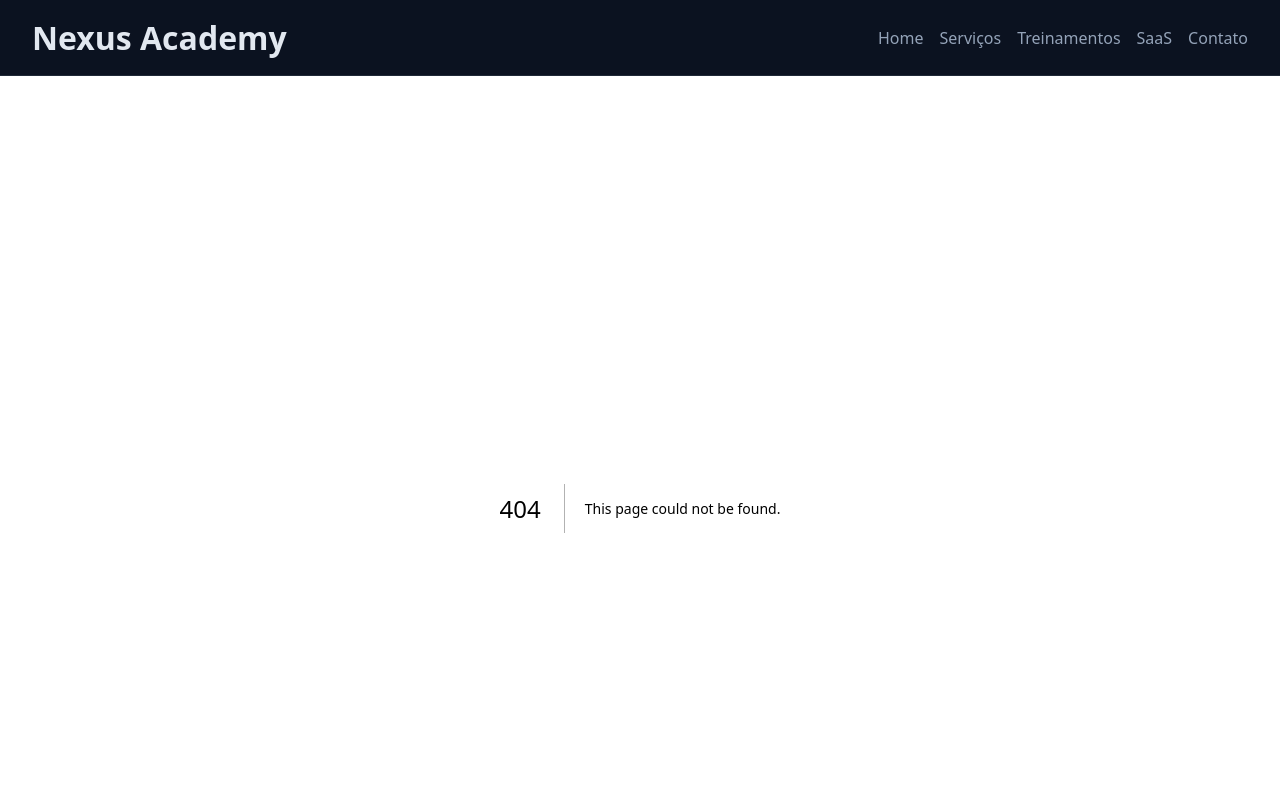
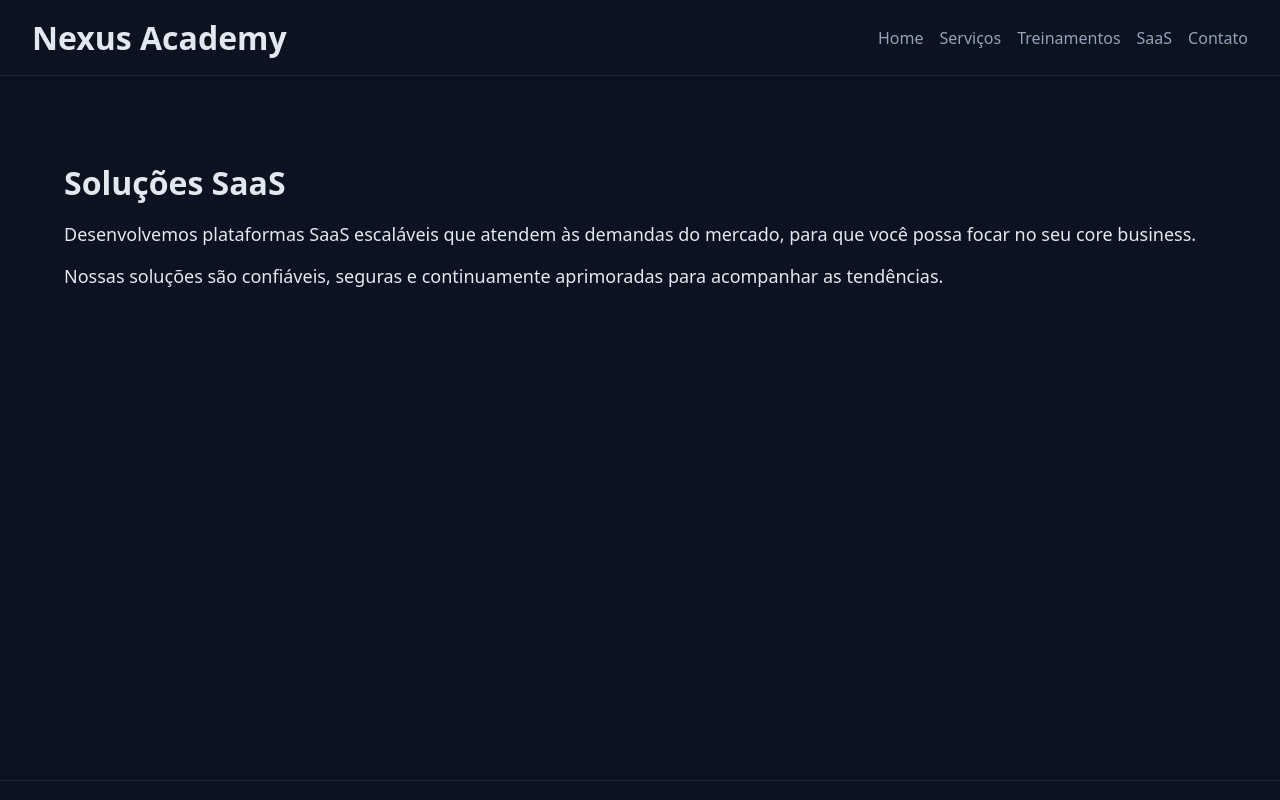
Before and after one commit to DihRJ/nexus-academy-site-brand, a Next.js app: page /saas in a window 1280 px wide. Before the commit this address had no page. Shown: the top 800 px of the page. Built offline with nearby package versions, Linux system fonts and the light colour scheme.

Commit message:
Create page.tsx

```diff
--- /dev/null
+++ b/app/saas/page.tsx
@@ -0,0 +1,18 @@
+export const metadata = {
+  title: "Soluções SaaS | Nexus Academy",
+  description: "Descubra nossas soluções de software como serviço que aceleram o crescimento do seu negócio.",
+};
+
+export default function SaasPage() {
+  return (
+    <div style={{ padding: '2rem', color: '#e2e8f0' }}>
+      <h1 style={{ fontSize: '2rem', marginBottom: '1rem' }}>Soluções SaaS</h1>
+      <p style={{ fontSize: '1.125rem', marginBottom: '0.5rem' }}>
+        Desenvolvemos plataformas SaaS escaláveis que atendem às demandas do mercado, para que você possa focar no seu core business.
+      </p>
+      <p style={{ fontSize: '1.125rem' }}>
+        Nossas soluções são confiáveis, seguras e continuamente aprimoradas para acompanhar as tendências.
+      </p>
+    </div>
+  );
+}
```
